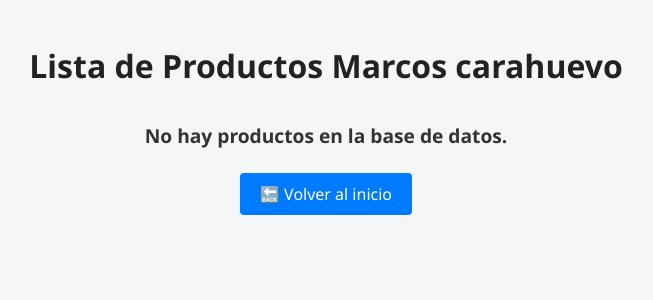
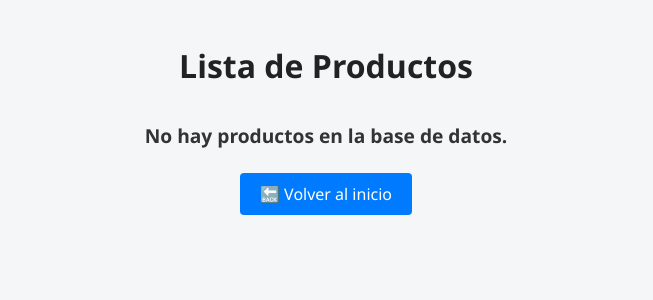
Before and after one commit to Lemmii33/Programacion, a PHP site: page /productos.php in a window 1280 px wide. Shown: the top 300 px of the page, without its empty margins (314-967 px from the left). Run offline with PHP 8.4, Linux system fonts and the light colour scheme; data that the repository does not hold is empty.

Commit message:
Todo bien

```diff
--- a/productos.php
+++ b/productos.php
@@ -19,7 +19,7 @@ $totalProductos = 0;
 <body>
 
 <div class="container">
-    <h1>Lista de Productos Marcos carahuevo</h1>
+    <h1>Lista de Productos</h1>
 
     <?php
     if ($resultado->num_rows > 0) {
```
